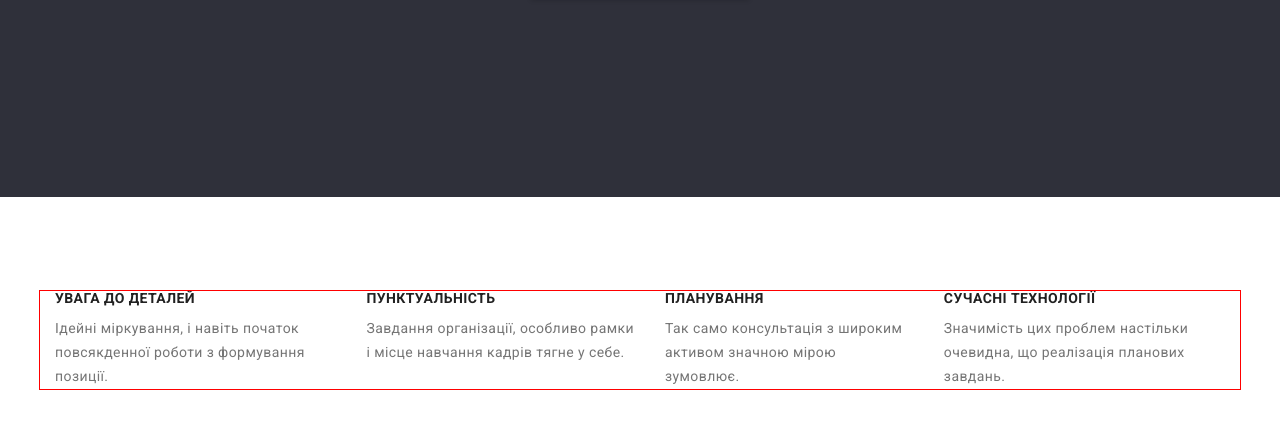
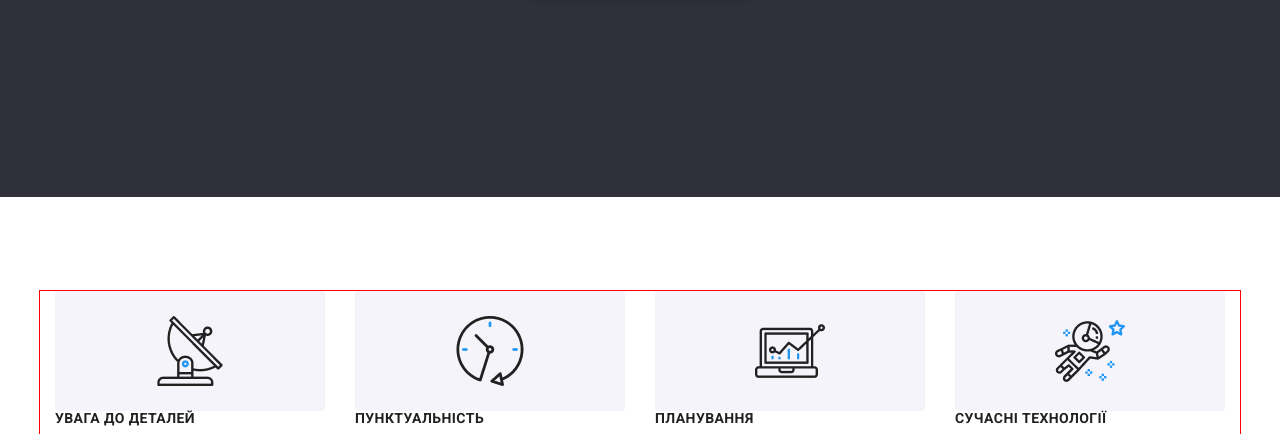
Before and after one commit to demchenko2009/homework10, a plain HTML site: page index.html in a window 1280 px wide. Shown: the part 491-925 px from the top of the page. Drawn offline with nearby package versions, Linux system fonts and the light colour scheme.

Commit message:
hhhwwww16

```diff
--- a/css/style.css
+++ b/css/style.css
@@ -184,6 +184,61 @@ box-shadow: 0px 4px 4px 0px rgba(0, 0, 0, 0.15);
     list-style: none;
 
  }
+ .deteils-item:nth-child(1)::before {
+     content: "";
+     width: 270px;
+     height: 120px;
+     background-image: url(../imeges/antenna.png);
+     display: block;
+     border-radius: 4px;
+     background-color:var(--background-section);
+     background-repeat: no-repeat;
+     background-position: center;
+     background-size: 70px 70px;
+
+ }
+
+
+.deteils-item:nth-child(2)::before {
+    content: "";
+    width: 270px;
+    height: 120px;
+    background-image: url(../imeges/clock.png);
+    display: block;
+    border-radius: 4px;
+    background-color:var(--background-section);
+    background-repeat: no-repeat;
+    background-position: center;
+    background-size: 70px 70px;
+
+}
+.deteils-item:nth-child(3)::before {
+    content: "";
+    width: 270px;
+    height: 120px;
+    background-image: url(../imeges/diagram.png);
+    display: block;
+    border-radius: 4px;
+    background-color:var(--background-section);
+    background-repeat: no-repeat;
+    background-position: center;
+    background-size: 70px 70px;
+
+}
+
+.deteils-item:nth-child(4)::before {
+    content: "";
+    width: 270px;
+    height: 120px;
+    background-image: url(../imeges/astronaut.png);
+    display: block;
+    border-radius: 4px;
+    background-color:var(--background-section);
+    background-repeat: no-repeat;
+    background-position: center;
+    background-size: 70px 70px;
+
+}
 
 
 .deteils-title {
```
Also changed, not shown: imeges/antenna.png (added), imeges/astronaut.png (added), imeges/clock.png (added), imeges/diagram.png (added).
